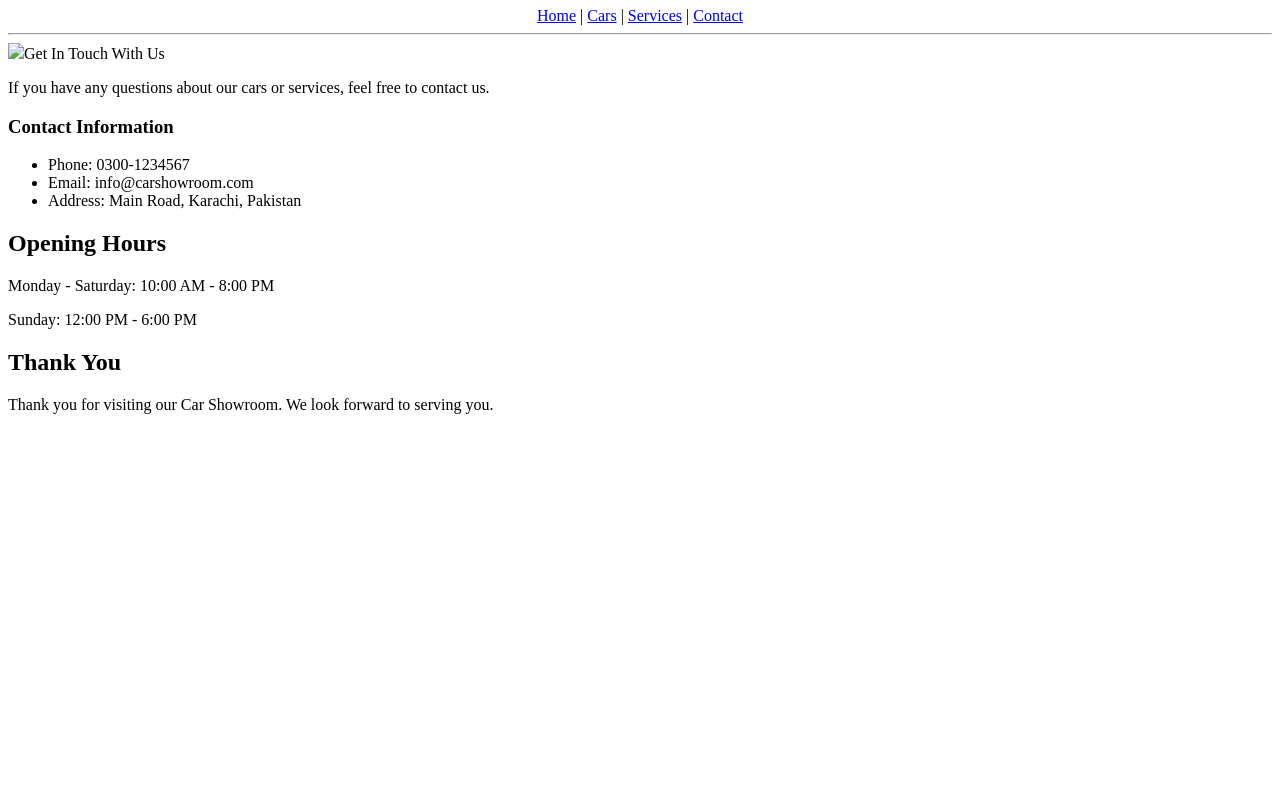
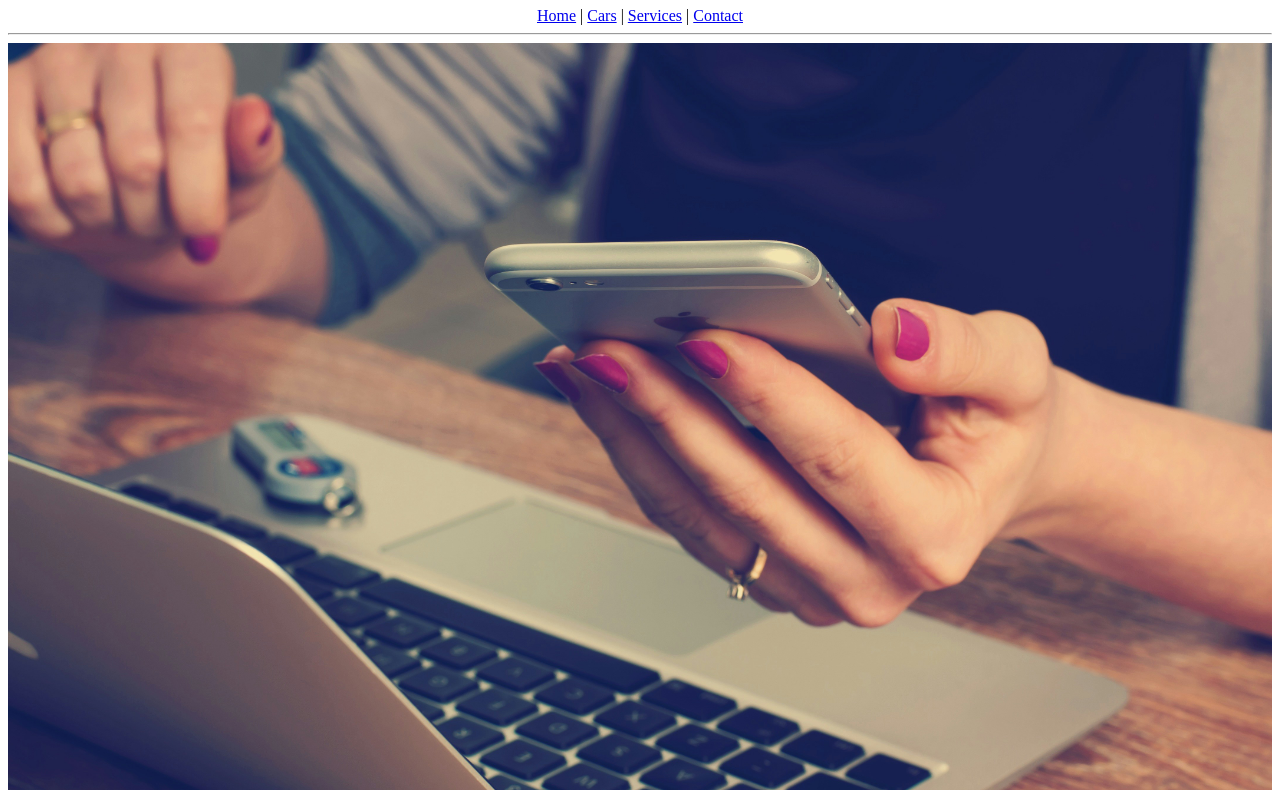
Before and after one commit to tahashoaib792-cloud/Auto-Vista, a plain HTML site: page contact.html in a window 1280 px wide. Shown: the part 73-863 px from the top of the page. Before the commit the page ends 800 px from the top, so only its background shows below. Drawn offline with Linux system fonts and the light colour scheme.

Commit message:
Update contact.html

```diff
--- a/contact.html
+++ b/contact.html
@@ -17,7 +17,7 @@
     <a href="contact.html">Contact</a>
       </center>
     <hr>
-    <img src="images/contact.jpg"width=100%
+    <img src="contact.jpg"width=100%
 
     <h2>Get In Touch With Us</h2>
 
```
